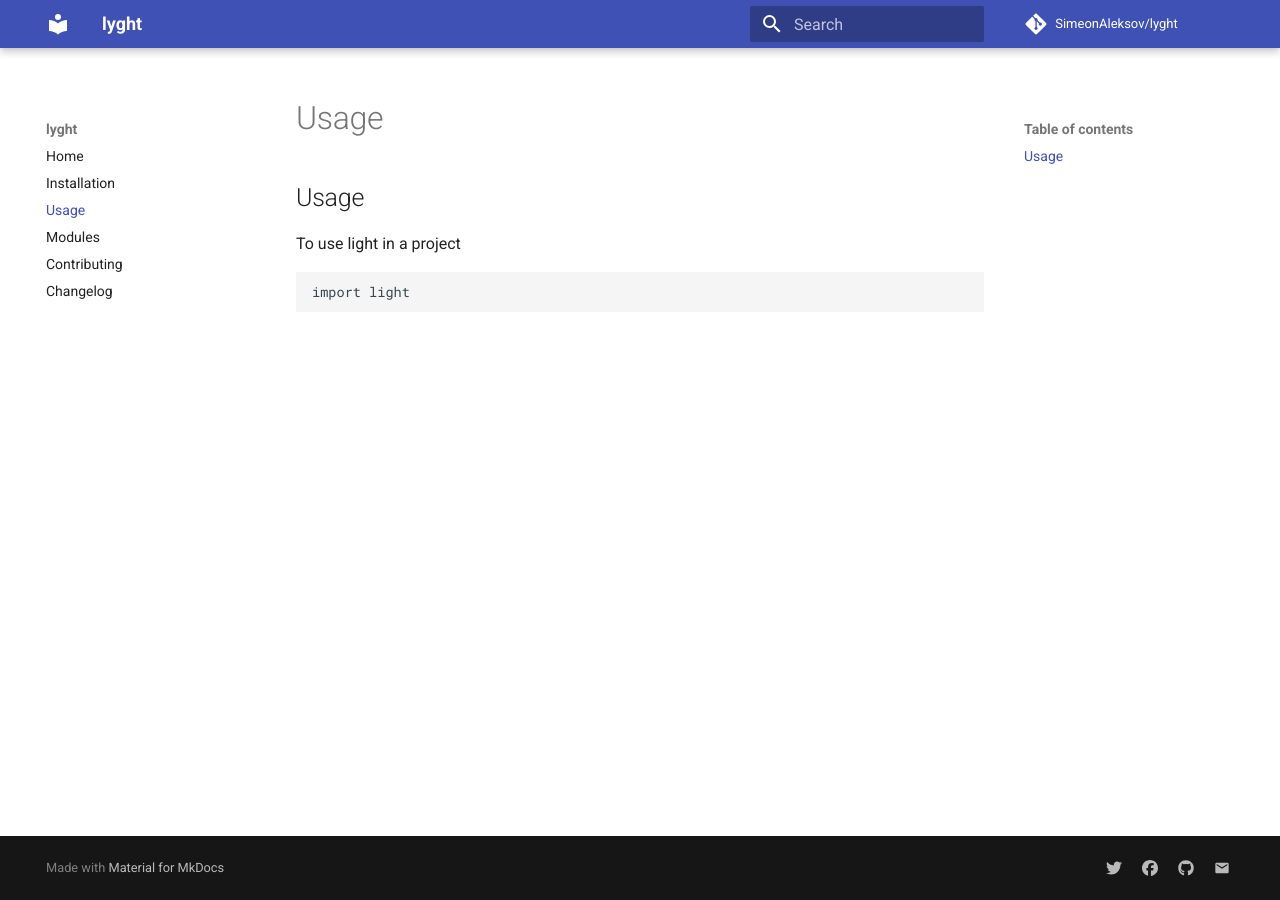
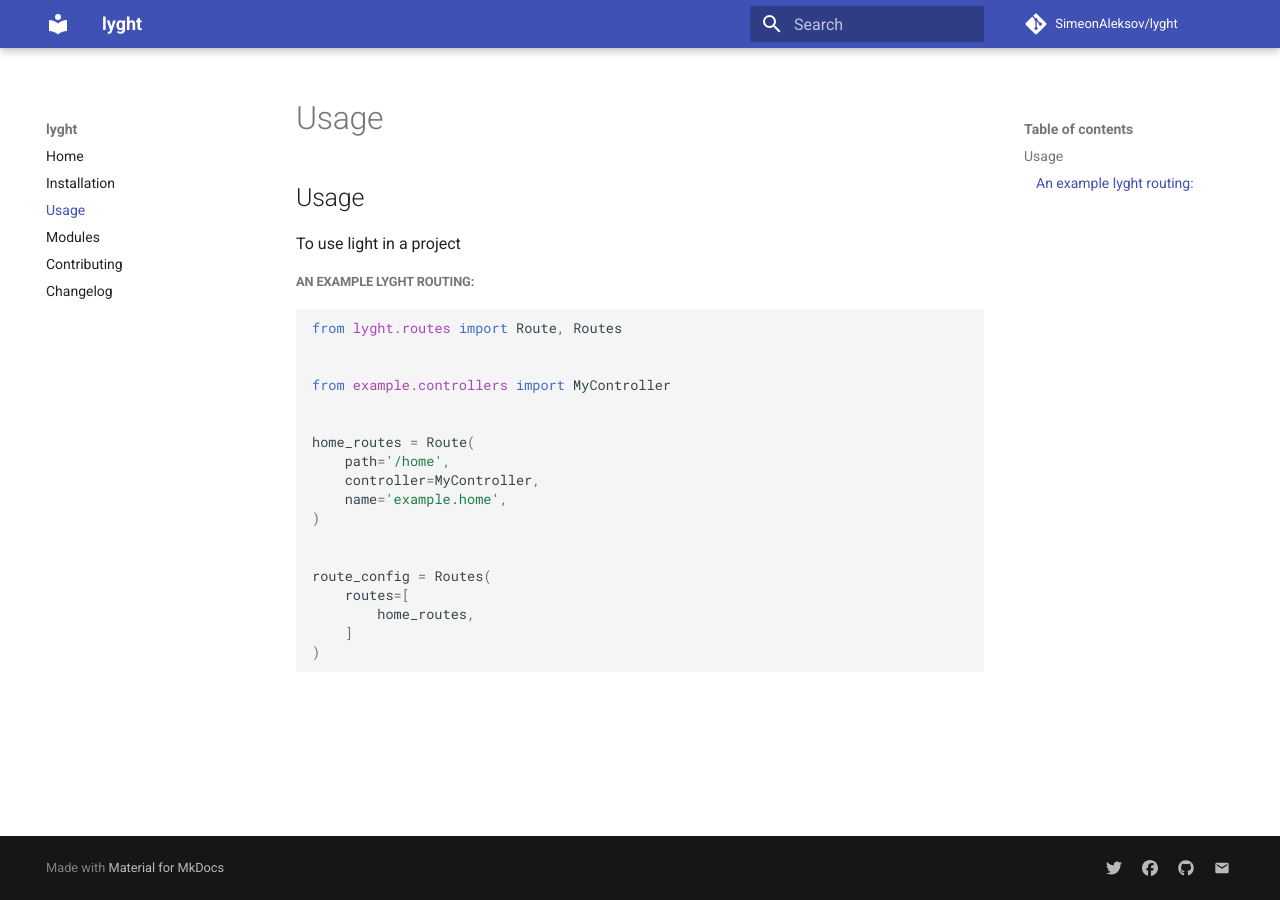
Before and after one commit to SimeonAleksov/lyght, an MkDocs documentation site: the page built from docs/usage.md, in a window 1280 px wide. Built offline with MkDocs 1.6.1 and Material for MkDocs 9.7.7, drawn with Linux system fonts in a browser that asks for light colours; comment, search, counter and statistics services are not loaded.

````diff
--- a/docs/usage.md
+++ b/docs/usage.md
@@ -1,7 +1,25 @@
 # Usage
 
 To use light in a project
+#### An example lyght routing:
 
+```python
+from lyght.routes import Route, Routes
+
+
+from example.controllers import MyController
+
+
+home_routes = Route(
+    path='/home',
+    controller=MyController,
+    name='example.home',
+)
+
+
+route_config = Routes(
+    routes=[
+        home_routes,
+    ]
+)
 ```
-import light
-```
--- a/mkdocs.yml
+++ b/mkdocs.yml
@@ -34,7 +34,7 @@ markdown_extensions:
   - attr_list
   - pymdownx.arithmatex:
       generic: true
-  - pymdownx.highlyght:
+  - pymdownx.highlight:
       linenums: false
   - pymdownx.superfences
   - pymdownx.inlinehilite
--- a/pyproject.toml
+++ b/pyproject.toml
@@ -73,9 +73,6 @@ doc = [
     "mkdocs-autorefs"
     ]
 
-[tool.poetry.scripts]
-lyght= 'lyght.serve:main'
-
 [tool.black]
 line-length = 120
 skip-string-normalization = true
````
Also changed, not shown: docs/api.md (deleted, +0 -1 lines), docs/installation.md (+6 -6 lines), 1 other file.
